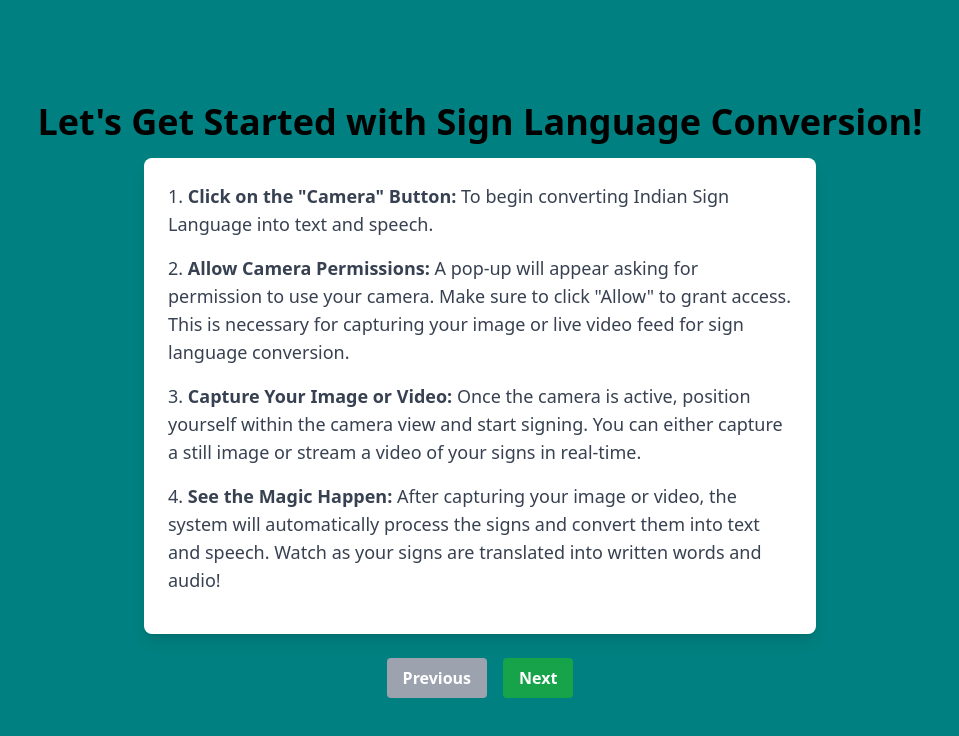
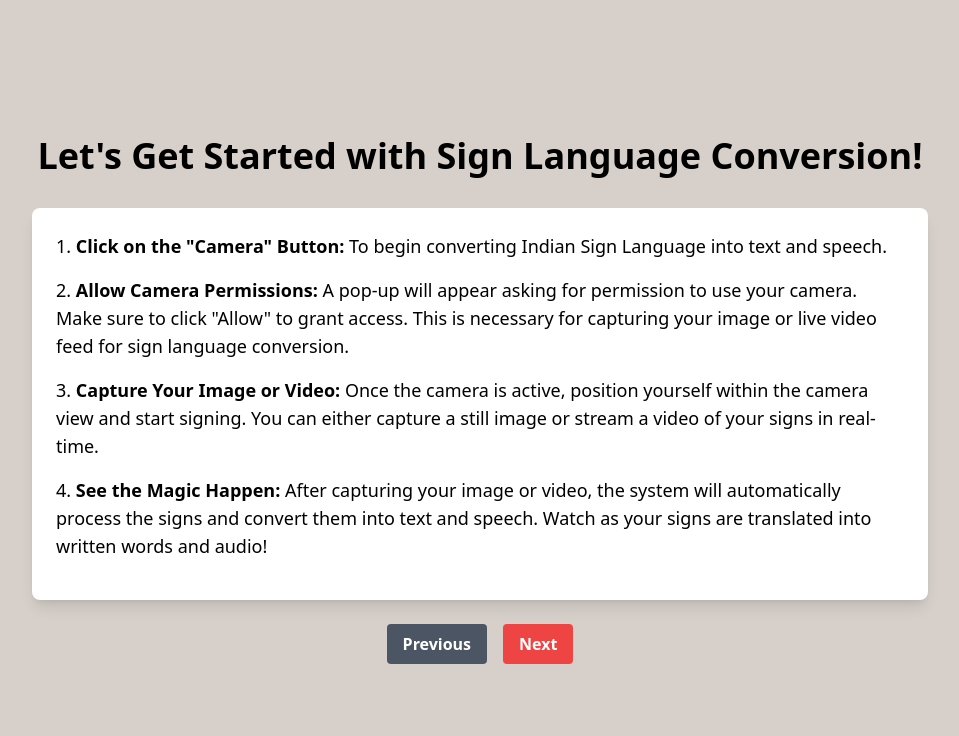
Before and after one commit to Saloni-16M/ISL, a React (Vite) app in the folder ISL/: page /next-page in a window 1280 px wide. Shown: the top 736 px of the page, without its empty margins (160-1119 px from the left). Built offline with nearby package versions, Linux system fonts and the light colour scheme.

Commit message:
Changes in design

```diff
--- a/ISL/src/components/First_Page/FirstPage.css
+++ b/ISL/src/components/First_Page/FirstPage.css
@@ -3,7 +3,7 @@
     justify-content: space-evenly;
     align-items: center;
     height: 100vh; /* Full viewport height */
-    background-color: teal; /* Background color */
+    background-color: #d7d0ca; /* Background color */
   }
 
   .contents {
--- a/ISL/src/components/First_Page/FirstPage.jsx
+++ b/ISL/src/components/First_Page/FirstPage.jsx
@@ -12,7 +12,7 @@ const FirstPage = () => {
         <Message />
 
         {/* Get Started button */}
-        <Started_btn />
+
       </div>
     </div>
   );
--- a/ISL/src/components/MainPage/MainPage.css
+++ b/ISL/src/components/MainPage/MainPage.css
@@ -0,0 +1,3 @@
+.main{
+    background-color: #d7d0ca;
+    }
--- a/ISL/src/components/MainPage/MainPage.jsx
+++ b/ISL/src/components/MainPage/MainPage.jsx
@@ -3,6 +3,8 @@ import CameraPopup from '../CameraPopup/CameraPopup';
 import CameraFeed from '../CameraFeed/CameraFeed';
 import LanguageSelector from '../LanguageSelector/LanguageSelector';
 import OutputBox from '../OutputBox/OutputBox';
+import './MainPage.css';
+
 
 const MainPage = () => {
   const [videoStream, setVideoStream] = useState(null);
@@ -66,8 +68,8 @@ const MainPage = () => {
   ];
 
   return (
-    <div className="flex flex-col justify-center items-center h-screen bg-teal-600 p-6">
-      <h1 className="text-3xl font-bold mb-6">Sign Language Conversion</h1>
+    <div className=" main flex flex-col justify-center items-center h-screen  p-6 ">
+      <h1 className="text-3xl font-bold mb-6 font-">Sign Language Conversion</h1>
 
       {showAccessPopup && (
         <CameraPopup handleCameraAccess={handleCameraAccess} />
--- a/ISL/src/components/Message/Message.css
+++ b/ISL/src/components/Message/Message.css
@@ -1,11 +1,56 @@
-.msg_div{
+@keyframes slideInLeft {
+    0% {
+      transform: translateX(-100%); /* Start off-screen to the left */
+      opacity: 0; /* Fully transparent */
+    }
+    100% {
+      transform: translateX(0); /* Move to original position */
+      opacity: 1; /* Fully opaque */
+    }
+  }
+
+  @keyframes slideInRight {
+    0% {
+      transform: translateX(100%); /* Start off-screen to the right */
+      opacity: 0; /* Fully transparent */
+    }
+    100% {
+      transform: translateX(0); /* Move to original position */
+      opacity: 1; /* Fully opaque */
+    }
+  }
+
+  .msg_container {
     display: flex;
     flex-direction: column;
     align-items: center;
     justify-content: center;
-    margin-top: 20px;
-}
-.h1{
+    color: black; /* Black text color */
+    margin-bottom: 20px;
+    padding: 20px;
+    border-radius: 12px;
+    box-shadow: 0px 4px 10px;
+    width: 100%;
+    max-width: 800px;
+    margin: 20px auto;
+    height: 100%;
+    max-height: 600px;
+    background-color: whitesmoke; /* Space below the message */
+  }
+
+  .message {
     font-size: 50px;
     font-weight: bolder;
-}
+    text-align: center;
+    font-family: 'Times New Roman', Times, serif;
+    animation: slideInLeft 2s ease-in-out; /* Apply left to right animation */
+  }
+
+  .message2 {
+    font-size: 50px;
+    font-weight: bolder;
+    text-align: center;
+    font-family: 'Times New Roman', Times, serif;
+    color: #bb0e3c;
+    animation: slideInRight 2s ease-in-out; /* Apply right to left animation */
+  }
--- a/ISL/src/components/Message/Message.jsx
+++ b/ISL/src/components/Message/Message.jsx
@@ -1,14 +1,16 @@
-import React from 'react'
-import './Message.css'
+import React from 'react';
+import './Message.css';
+import Started_btn from '../Started_btn/Started_btn';
+
 const Message = () => {
   return (
-    <>
-    <div className='msg_div'>
-    <h1 className='h1'>Break the Silence, Speak Through Signs!</h1>
+    <div className='msg_container'>
+      <img src='https://ecisveep.nic.in/uploads/monthly_2018_10/connect-sign-language-logo.thumb.png.7610eaaa2e106d22ace0e767c9b8d3c0.png' alt='pic' />
+      <h1 className='message'>Break the Silence,<br /></h1>
+      <h1 className='message2'>Speak Through Signs!</h1>
+    <Started_btn/>
     </div>
-
-    </>
-  )
+  );
 }
 
-export default Message
+export default Message;
--- a/ISL/src/components/NextPage/NextPage.css
+++ b/ISL/src/components/NextPage/NextPage.css
@@ -1,3 +1,8 @@
 .next_page{
-    background-color: teal;
+    background-color: #d7d0ca;
+    color: black;
 }
+
+.btn-color{
+    background-color: 	#f1afaf;
+}
--- a/ISL/src/components/NextPage/NextPage.jsx
+++ b/ISL/src/components/NextPage/NextPage.jsx
@@ -14,32 +14,34 @@ const NextPage = () => {
   };
 
   return (
-    <div className="flex flex-col justify-center items-center h-screen  p-6 next_page">
-      <h1 className="text-4xl font-bold text-center mb-4 text-white-600">Let's Get Started with Sign Language Conversion!</h1>
-      <div className="bg-white shadow-lg rounded-lg p-6 max-w-2xl text-left">
-        <p className="text-lg text-gray-700 mb-4">
+    <div className="flex flex-col justify-center items-center h-screen p-6 next_page">
+      <h1 className="text-4xl font-bold text-center mb-8 text-white-600">
+        Let's Get Started with Sign Language Conversion!
+      </h1>
+      <div className="bg-white shadow-lg rounded-lg p-6 max-w-4xl text-left next-pag-box">
+        <p className="text-lg text-black-700 mb-4">
           1. <strong>Click on the "Camera" Button:</strong> To begin converting Indian Sign Language into text and speech.
         </p>
-        <p className="text-lg text-gray-700 mb-4">
+        <p className="text-lg text-black-700 mb-4">
           2. <strong>Allow Camera Permissions:</strong> A pop-up will appear asking for permission to use your camera. Make sure to click "Allow" to grant access. This is necessary for capturing your image or live video feed for sign language conversion.
         </p>
-        <p className="text-lg text-gray-700 mb-4">
+        <p className="text-lg text-black-700 mb-4">
           3. <strong>Capture Your Image or Video:</strong> Once the camera is active, position yourself within the camera view and start signing. You can either capture a still image or stream a video of your signs in real-time.
         </p>
-        <p className="text-lg text-gray-700 mb-4">
+        <p className="text-lg text-black-700 mb-4">
           4. <strong>See the Magic Happen:</strong> After capturing your image or video, the system will automatically process the signs and convert them into text and speech. Watch as your signs are translated into written words and audio!
         </p>
       </div>
       <div className="mt-6 flex space-x-4">
         <button
           onClick={handlePrevious}
-          className="bg-gray-400 text-white font-semibold py-2 px-4 rounded hover:bg-gray-500 transition duration-300 ease-in-out"
+          className="bg-gray-600 text-white font-semibold py-2 px-4 rounded hover:bg-gray-700 transition duration-300 ease-in-out flex-1"
         >
           Previous
         </button>
         <button
           onClick={handleNext}
-          className="bg-green-600 text-white font-semibold py-2 px-4 rounded hover:bg-teal-600 transition duration-300 ease-in-out"
+          className="bg-red-500 text-white font-semibold py-2 px-4 rounded hover:bg-red-600 transition duration-300 ease-in-out flex-1"
         >
           Next
         </button>
--- a/ISL/src/components/Started_btn/Started_btn.css
+++ b/ISL/src/components/Started_btn/Started_btn.css
@@ -1,19 +1,16 @@
-.start_box {
-  border: 2px solid black;
+.start_para {
+  background: black;
+  color: white;
+  font-weight: bolder;
+  font-size: 20px;
+  padding: 10px 20px;
   border-radius: 25px;
-  padding: 5px;
-  width: 300px;
-  height: 100px;
-  background: wheat;
-  display: flex;
-  justify-content: center;
-  align-items: center;
-  margin-top: 200px;
+  border: none;
+  transition: background-color 0.3s ease, transform 0.3s ease;
+  cursor: pointer;
+  margin-top: 40px;
 }
-.start_para {
-  font-weight: bolder;
-  font-style: normal;
-  font-size: 40px;
-  background-color: #d59a9c;
-  /* margin-top: 30px; */
+
+.start_para:hover {
+  background: grey; /* Slightly darker shade on hover */
 }
--- a/ISL/src/components/Started_btn/Started_btn.jsx
+++ b/ISL/src/components/Started_btn/Started_btn.jsx
@@ -1,6 +1,7 @@
 import React from 'react';
 import { useNavigate } from 'react-router-dom';
-import './Started_btn.css'
+import './Started_btn.css';
+
 const Started_btn = () => {
   const navigate = useNavigate();
 
@@ -9,14 +10,12 @@ const Started_btn = () => {
   };
 
   return (
-    <div className="flex justify-center items-center h-screen mt-0 ">
-      <button
-        onClick={handleClick}
-        className=" text-black font-semibold py-2 px-4 rounded-full hover:bg-custom-red transition duration-300 ease-in-out mt-0 start_para"
-      >
-        Get Started
-      </button>
-    </div>
+    <button
+      onClick={handleClick}
+      className="start_para"
+    >
+      Get Started
+    </button>
   );
 };
 
--- a/ISL/tailwind.config.js
+++ b/ISL/tailwind.config.js
@@ -9,6 +9,21 @@ module.exports = {
 
         'custom-red': '#d1a796', // Your custom hover color
       },
+      keyframes: {
+        fadeIn: {
+          '0%': { opacity: '0', transform: 'translateY(20px)' },
+          '100%': { opacity: '1', transform: 'translateY(0)' },
+        },
+        slideUp: {
+          '0%': { opacity: '0', transform: 'translateY(50px)' },
+          '100%': { opacity: '1', transform: 'translateY(0)' },
+        },
+      },
+      animation: {
+        'fade-in': 'fadeIn 1s ease-out forwards',
+        'slide-up': 'slideUp 1s ease-out forwards',
+      },
+
     },
   },
   plugins: [],
```
